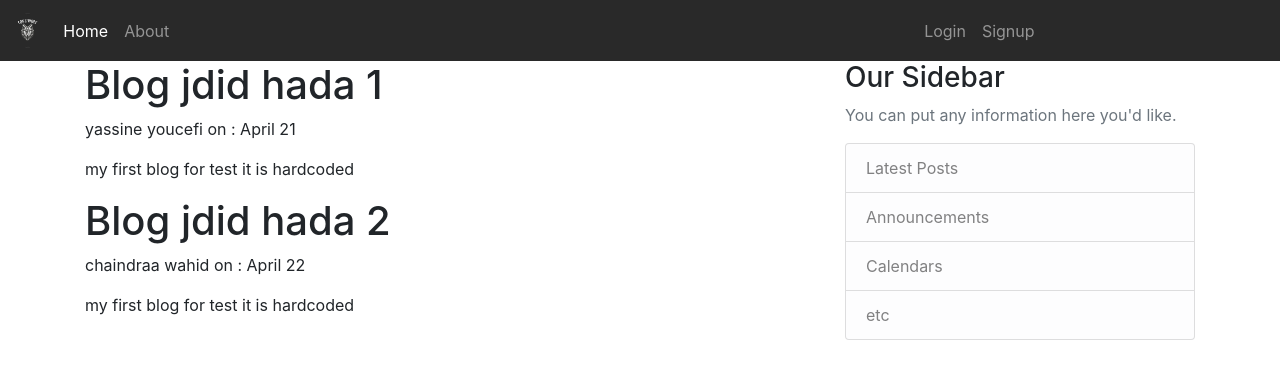
After one commit to yassine-youcefi/Flask-blog-posts, a Flask app: page / in a window 1280 px wide. The commit adds this page. Shown: the top 379 px of the page. Run offline with Flask 2, Linux system fonts and the light colour scheme; some libraries are stand-ins or nearby versions.

Commit message:
update navbar & main

```diff
--- a/app.py
+++ b/app.py
@@ -1,4 +1,4 @@
-from flask import Flask, render_template
+from flask import Flask, render_template, url_for
 
 
 application = Flask(__name__)
--- a/templates/layout/layout.html
+++ b/templates/layout/layout.html
@@ -9,6 +9,8 @@
     <link rel="stylesheet" href="https://maxcdn.bootstrapcdn.com/bootstrap/4.0.0/css/bootstrap.min.css"
         integrity="sha384-Gn5384xqQ1aoWXA+058RXPxPg6fy4IWvTNh0E263XmFcJlSAwiGgFAW/dAiS6JXm" crossorigin="anonymous">
 
+    <!-- custom css     -->
+    <link rel="stylesheet" type="text/css" href="{{url_for('static',filename ='main.css')}}">
     <!-- responsive meta tag   -->
     <meta name="viewport" content="width=device-width, initial-scale=1, shrink-to-fit=no">
 
@@ -21,9 +23,26 @@
 
 <body>
     {% include "sections/header.html" %}
-    <div class="container">
-        {% block content%}{%endblock%}
-    </div>
+    <main role="main" class="container">
+        <div class="row">
+            <div class="col-md-8">
+                {% block content %}{% endblock %}
+            </div>
+            <div class="col-md-4">
+                <div class="content-section">
+                    <h3>Our Sidebar</h3>
+                    <p class='text-muted'>You can put any information here you'd like.
+                    <ul class="list-group">
+                        <li class="list-group-item list-group-item-light">Latest Posts</li>
+                        <li class="list-group-item list-group-item-light">Announcements</li>
+                        <li class="list-group-item list-group-item-light">Calendars</li>
+                        <li class="list-group-item list-group-item-light">etc</li>
+                    </ul>
+                    </p>
+                </div>
+            </div>
+        </div>
+    </main>
 
 
 
--- /dev/null
+++ b/templates/sections/header.html
@@ -0,0 +1,18 @@
+<nav class="navbar navbar-expand-lg navbar-dark " style="background-color:#292929 !important;">
+    <a class="navbar-brand" href="">
+        <img src="/static/images/wolf.jpeg" height="35">
+    </a>
+    <button class="navbar-toggler" type="button" data-toggle="collapse" data-target="#navbarNavAltMarkup"
+        aria-controls="navbarNavAltMarkup" aria-expanded="false" aria-label="Toggle navigation">
+        <span class="navbar-toggler-icon"></span>
+    </button>
+    <div class="collapse navbar-collapse" id="navbarNavAltMarkup">
+        <div class="navbar-nav">
+            <a class="nav-item nav-link active" href="/">Home<span class="sr-only">(current)</span></a>
+            <a class="nav-item nav-link" href="{{url_for('about')}}" style="width: 800px;">About</a>
+            <a class="nav-item nav-link" href="{{url_for('about')}}">Login</a>
+            <a class="nav-item nav-link" href="{{url_for('about')}}">Signup</a>
+
+        </div>
+    </div>
+</nav>
```
Also changed, not shown: static/images/main.css (added, +85 -0 lines), static/images/wolf.jpeg (added).
